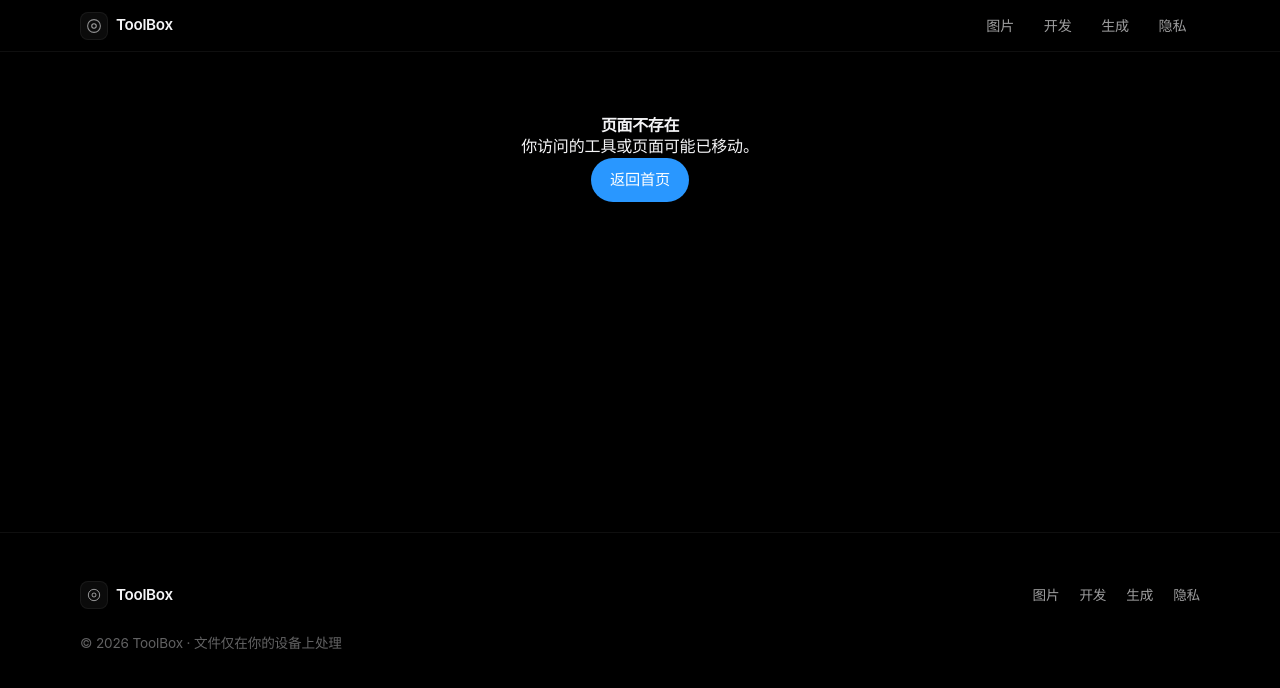
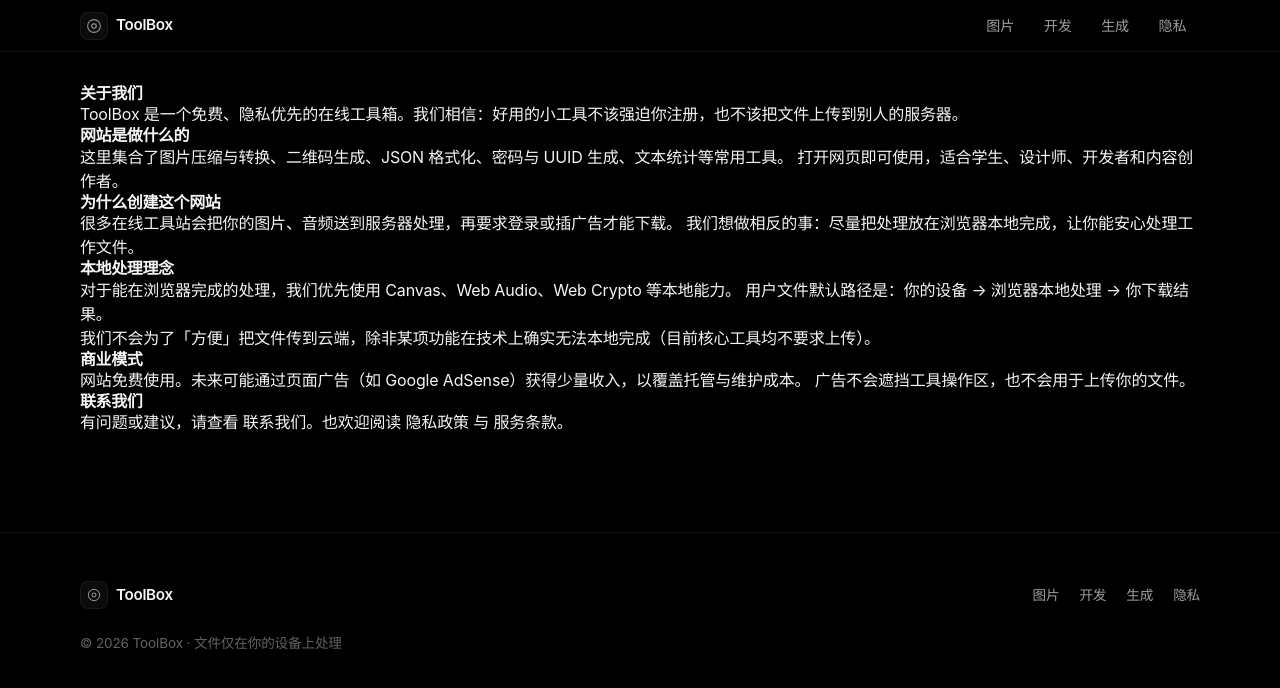
Before and after one commit to ccy54185-byte/toolbox, a Next.js app: page /about in a window 1280 px wide. Before the commit this address had no page. Shown: the top 688 px of the page. Built offline with nearby package versions, Linux system fonts and the light colour scheme.

Commit message:
docs: AdSense/SEO ops pages

```diff
--- /dev/null
+++ b/src/app/about/page.tsx
@@ -0,0 +1,74 @@
+import type { Metadata } from "next";
+import Link from "next/link";
+import { SITE } from "@/lib/categories";
+
+export const metadata: Metadata = {
+  title: "关于我们",
+  description: `了解 ${SITE.name}：为什么创建这个免费、隐私优先的在线工具箱，以及我们如何处理你的数据。`,
+  alternates: { canonical: "/about/" },
+};
+
+export default function AboutPage() {
+  return (
+    <div className="tool-page legal-page">
+      <h1 className="legal-title">关于我们</h1>
+      <p className="legal-lead">
+        {SITE.name} 是一个免费、隐私优先的在线工具箱。我们相信：好用的小工具不该强迫你注册，也不该把文件上传到别人的服务器。
+      </p>
+
+      <section className="legal-section">
+        <h2>网站是做什么的</h2>
+        <p>
+          这里集合了图片压缩与转换、二维码生成、JSON 格式化、密码与 UUID 生成、文本统计等常用工具。
+          打开网页即可使用，适合学生、设计师、开发者和内容创作者。
+        </p>
+      </section>
+
+      <section className="legal-section">
+        <h2>为什么创建这个网站</h2>
+        <p>
+          很多在线工具站会把你的图片、音频送到服务器处理，再要求登录或插广告才能下载。
+          我们想做相反的事：尽量把处理放在浏览器本地完成，让你能安心处理工作文件。
+        </p>
+      </section>
+
+      <section className="legal-section">
+        <h2>本地处理理念</h2>
+        <p>
+          对于能在浏览器完成的处理，我们优先使用 Canvas、Web Audio、Web Crypto 等本地能力。
+          用户文件默认路径是：你的设备 → 浏览器本地处理 → 你下载结果。
+        </p>
+        <p>
+          我们不会为了「方便」把文件传到云端，除非某项功能在技术上确实无法本地完成（目前核心工具均不要求上传）。
+        </p>
+      </section>
+
+      <section className="legal-section">
+        <h2>商业模式</h2>
+        <p>
+          网站免费使用。未来可能通过页面广告（如 Google AdSense）获得少量收入，以覆盖托管与维护成本。
+          广告不会遮挡工具操作区，也不会用于上传你的文件。
+        </p>
+      </section>
+
+      <section className="legal-section">
+        <h2>联系我们</h2>
+        <p>
+          有问题或建议，请查看{" "}
+          <Link href="/contact/" className="legal-link">
+            联系我们
+          </Link>
+          。也欢迎阅读{" "}
+          <Link href="/privacy/" className="legal-link">
+            隐私政策
+          </Link>{" "}
+          与{" "}
+          <Link href="/terms/" className="legal-link">
+            服务条款
+          </Link>
+          。
+        </p>
+      </section>
+    </div>
+  );
+}
```
